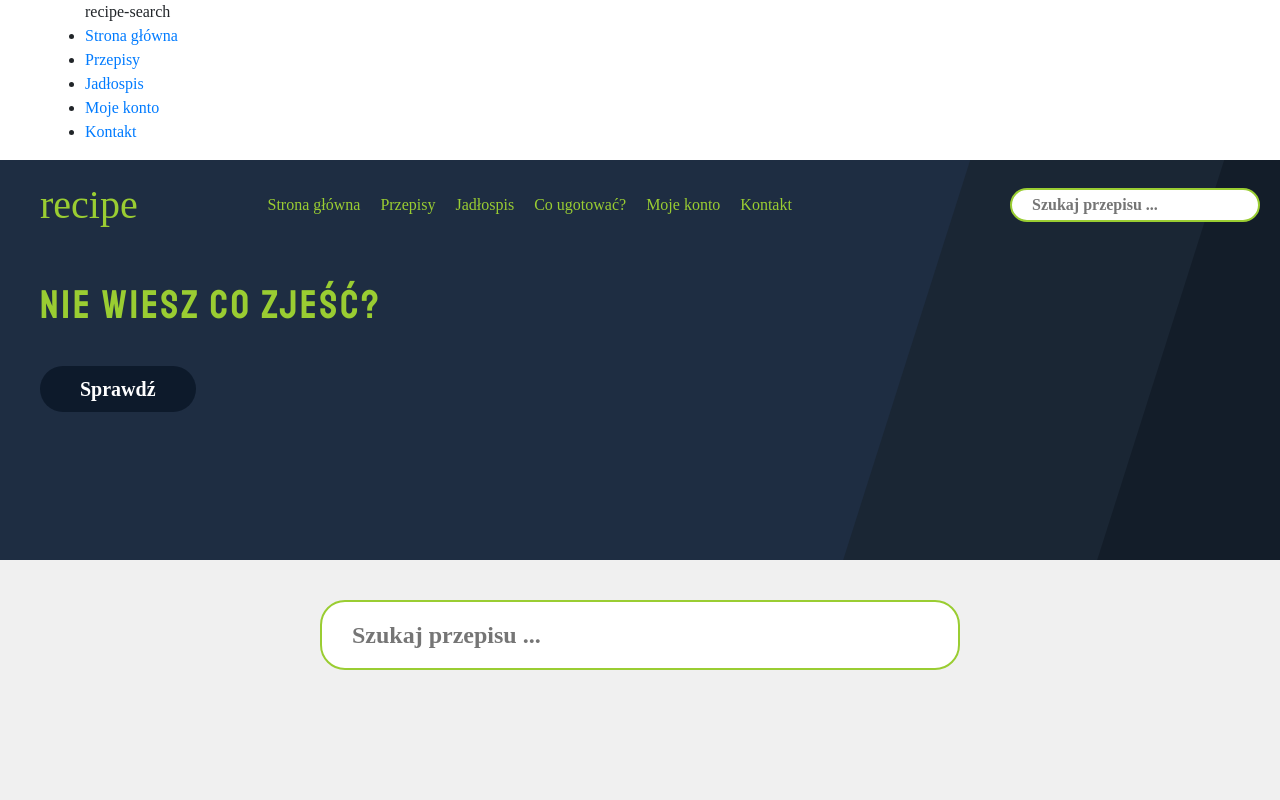
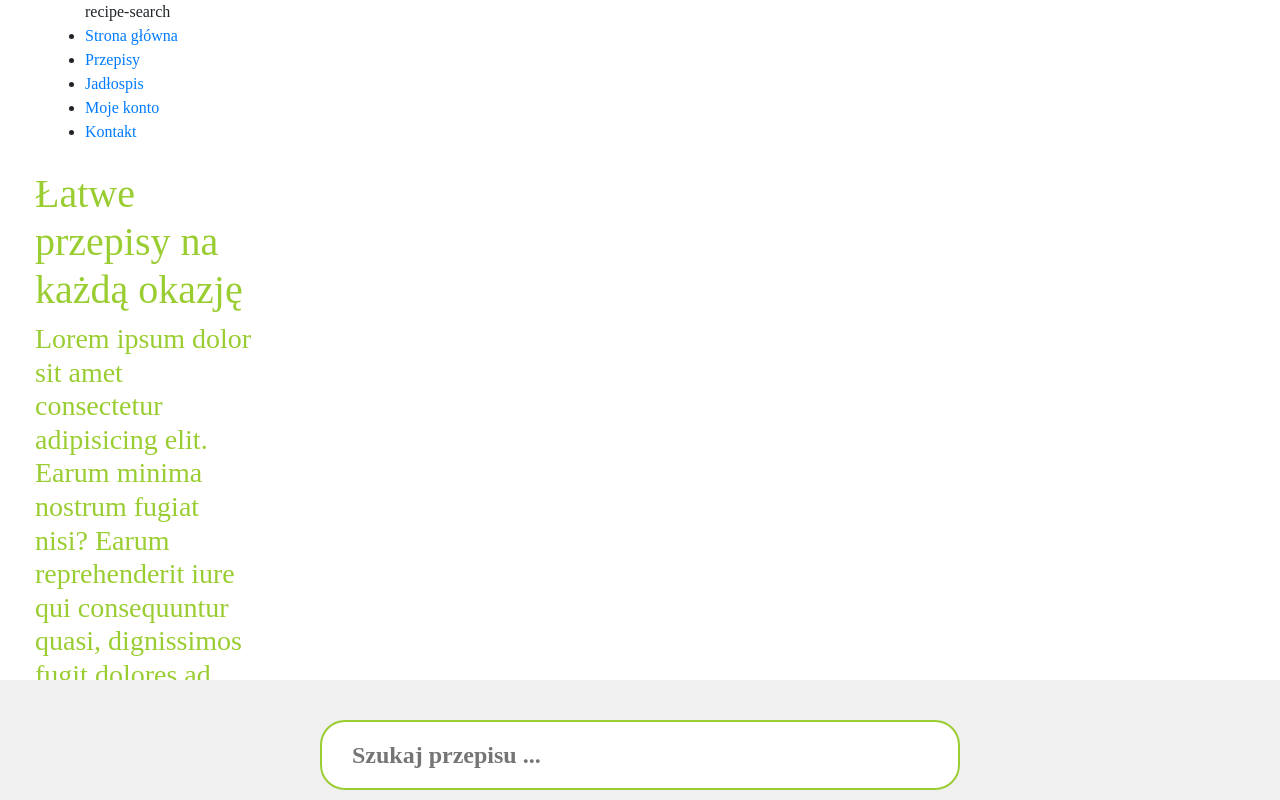
Before and after one commit to raftutak/recipe, a React (Create React App) app: page / in a window 1280 px wide. Shown: the top 800 px of the page. Built offline with nearby package versions, Linux system fonts and the light colour scheme; a web font is replaced by a local one.

Commit message:
new header component, spacer removed

```diff
--- a/src/components/Header.js
+++ b/src/components/Header.js
@@ -3,60 +3,19 @@ import React from 'react';
 import { Link } from 'react-router-dom';
 
 const Header = () => (
-    <div className="header-wrapper">
-        <header className="header">
-            <div className="logo">
-                <h1>recipe</h1>
-            </div>
-            <nav className="top-nav">
-                <ul>
-                    <li><Link to="/">Strona główna</Link></li>
-                    <li><a href="#">Przepisy</a></li>
-                    <li><a href="#">Jadłospis</a></li>
-                    <li><a href="#">Co ugotować?</a></li>
-                    <li><a href="#">Moje konto</a></li>
-                    <li><a href="#">Kontakt</a></li>
-                </ul>
-            </nav>
-            <div className="top-search">
-                <input type="search" placeholder="Szukaj przepisu ..." />
-            </div>
-            <div className="banner">
-                <p>Nie wiesz co zjeść?</p>
-                <button className="button-banner">Sprawdź</button>
+    <div>
+        <header>
+            <div className="container">
+                <div className="wrap">
+                    <h1>Łatwe przepisy na każdą okazję</h1>
+                    <h3>Lorem ipsum dolor sit amet consectetur adipisicing elit. Earum minima nostrum fugiat nisi? Earum
+                        reprehenderit iure qui consequuntur quasi, dignissimos fugit dolores ad, vitae, provident excepturi
+                    voluptatum assumenda et omnis!</h3>
+                    <a className="button" href="/">Sprawdź</a>
+                </div>
             </div>
         </header>
     </div>
 )
 
-// const Header = () => (
-//     <div className="header-wrapper">
-//         <header className="header">
-//             <div className="logo">
-//                 <h1>site-name</h1>
-//             </div>
-//             <nav className="top-nav">
-//                 <ul>
-//                     <li><Link to="/">Strona główna</Link></li>
-//                     <li><a href="#">Przepisy</a></li>
-//                     <li><a href="#">Jadłospis</a></li>
-//                     <li><a href="#">Co ugotować?</a></li>
-//                     <li><a href="#">Moje konto</a></li>
-//                     <li><a href="#">Kontakt</a></li>
-//                 </ul>
-//             </nav>
-//             <div className="top-search">
-//                 <input type="search" placeholder="Szukaj przepisu ..." />
-//             </div>
-//             <div className="banner">
-//                 <p>Nie wiesz co zjeść?</p>
-//                 <p>Z nami się dowiesz!</p>
-//                 <p>Skorzystaj z naszej zaawansowanej
-// wyszukiwarki przepisów!</p>
-//                 <button className="button-banner">Sprawdź</button>
-//             </div>
-//         </header>
-//     </div>
-// )
-
 export default Header;
```
Also changed, not shown: src/components/Spacer.js (deleted, +0 -17 lines).
